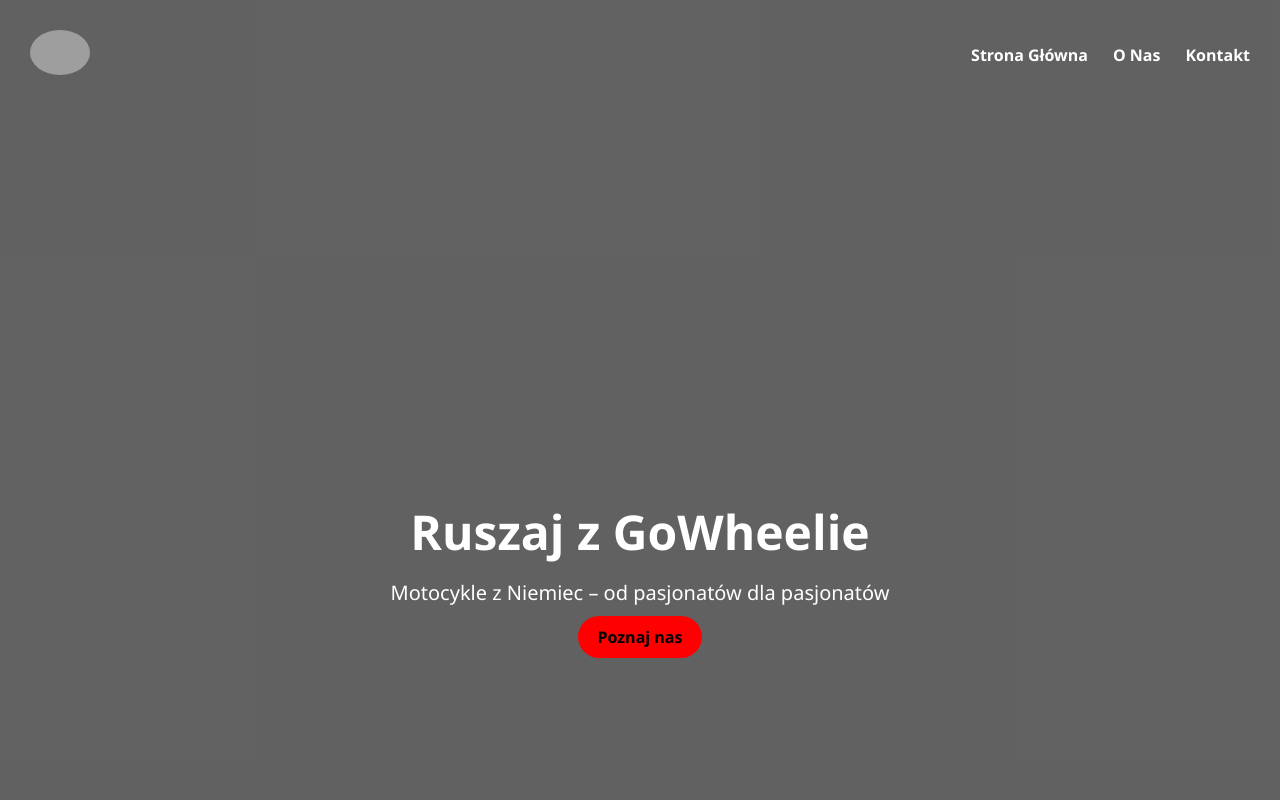
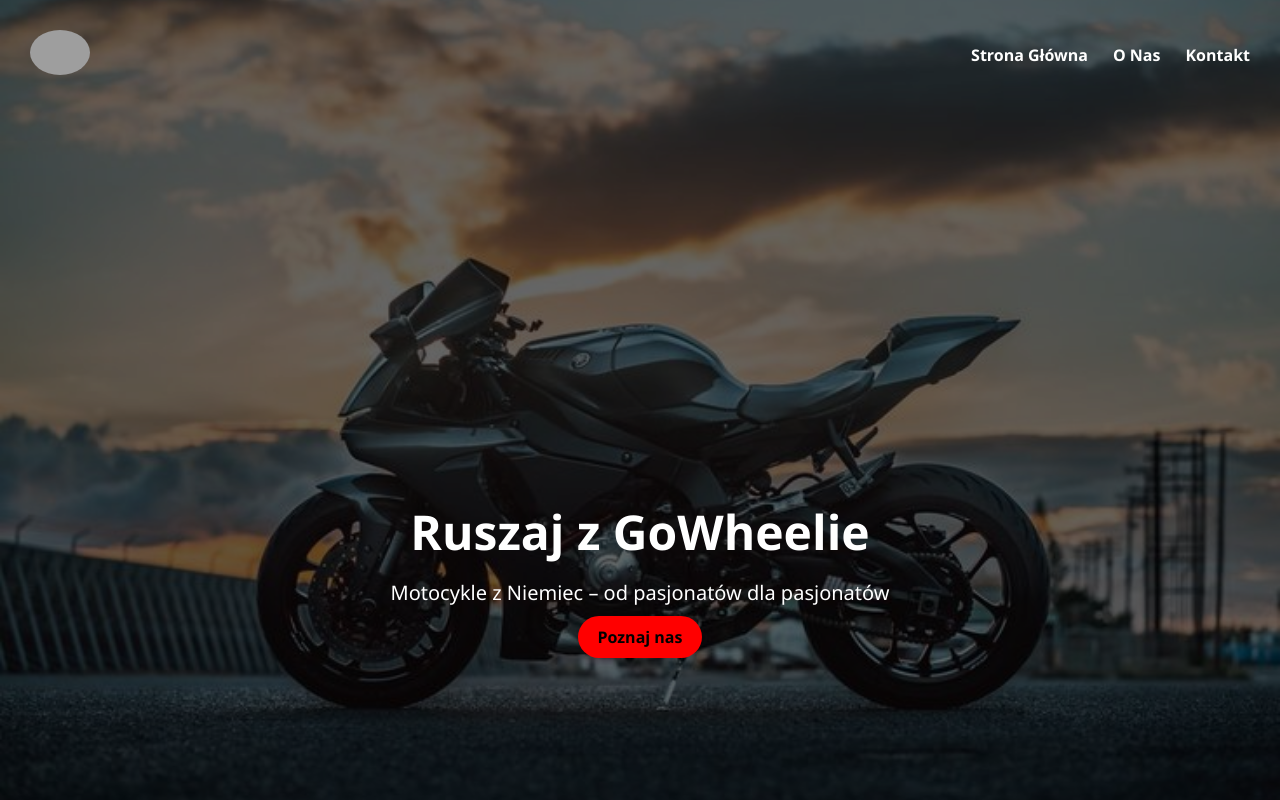
Before and after one commit to GoWheelie/gowheelie.github.io, a plain HTML site: page index.html in a window 1280 px wide. Shown: the top 800 px of the page. Drawn offline with Linux system fonts and the light colour scheme; grey boxes are pictures that could not be loaded; a script that the page names is missing.

Commit message:
Add files via upload

```diff
--- a/assets/css/style.css
+++ b/assets/css/style.css
@@ -15,7 +15,7 @@ body {
 /* Hero section */
 .hero {
   height: 100vh;
-  background: url('banner.jpg') no-repeat center center/cover;
+  background: url('../img/banner.jpg') no-repeat center center/cover;
   position: relative;
 }
 
```
